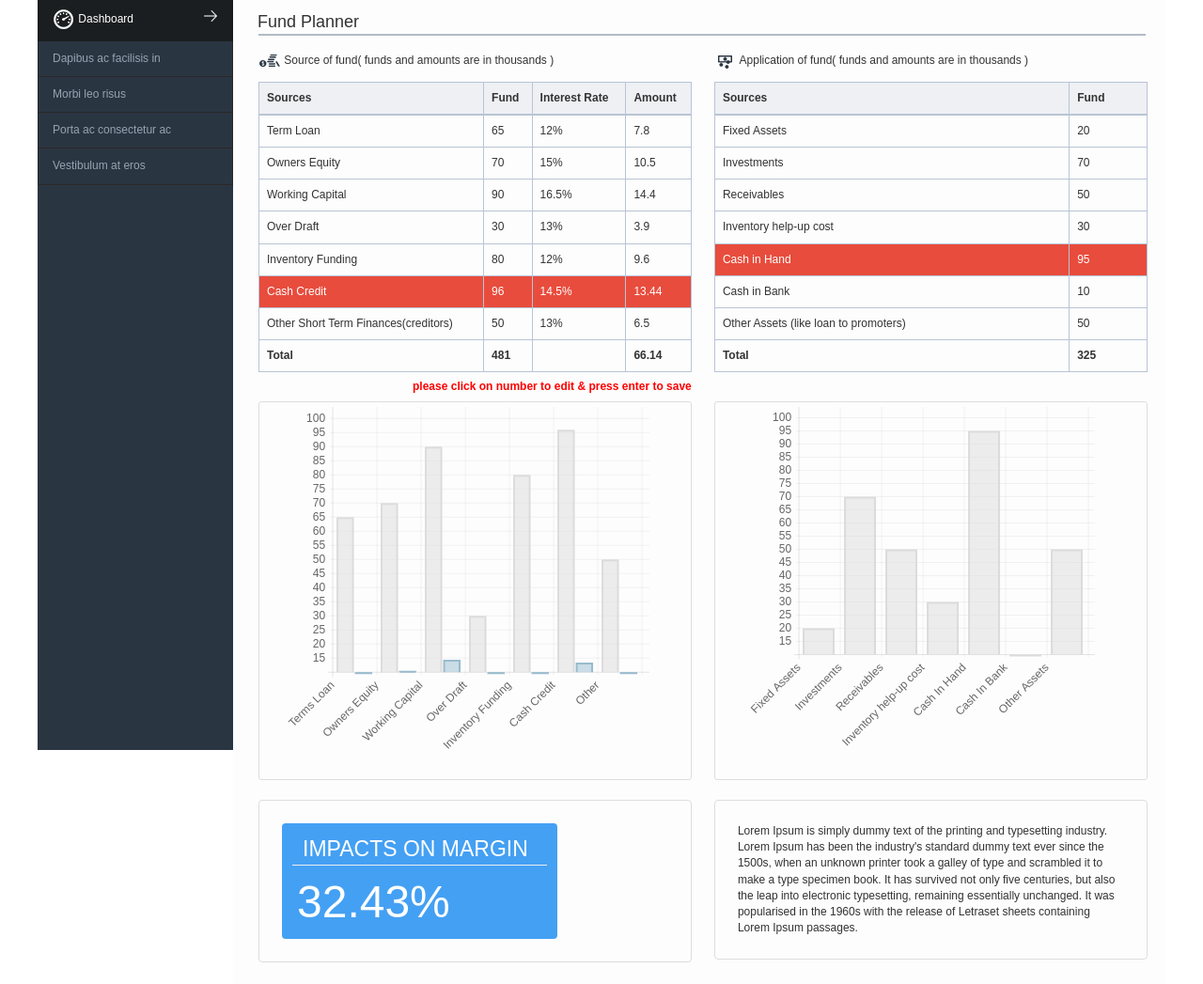
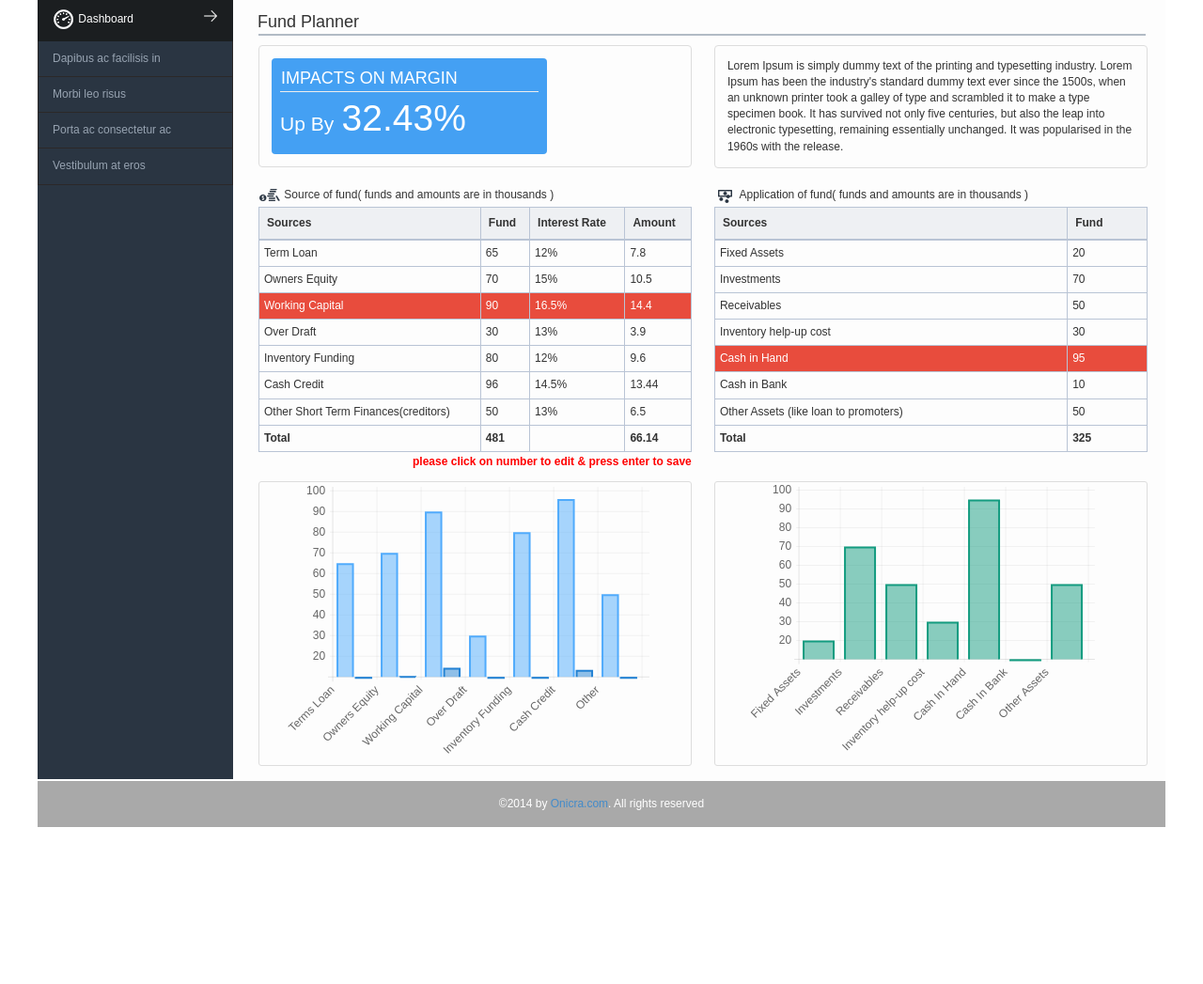
Before and after one commit to safiahmed/Onicra, a plain HTML site: page public_html/index.html in a window 1280 px wide. Shown: the part 54-1101 px from the top of the page at 94% size. After the commit the page ends 934 px from the top, so only its background shows below. Drawn offline with nearby package versions, Linux system fonts and the light colour scheme.

Commit message:
4th change

```diff
--- a/public_html/index.html
+++ b/public_html/index.html
@@ -68,7 +68,7 @@
             <div class="row">
                 <div class="col-md-4">
                     <div class="list-group">
-                        <a href="#" class="list-group-item active">
+                        <a href="index.html" class="list-group-item active">
                             <img src="images/dashboard_icon.png" />
                             Dashboard
                             <img src="images/arrow_right.png" style="float: right;" />
@@ -83,7 +83,24 @@
                     <h4>Fund Planner</h4>
                     <div class="right-horizontal-line"></div>
                     <section class="data-tables">
-                        <div class="left-data-table">
+                        <section class="first-container">
+                            <div class="left-data-table third-container">
+                                <div class="interest-rate">
+                                    <span>IMPACTS ON MARGIN</span>
+                                    <hr>
+                                    <p><label></label> <span></span></p>
+                                </div>
+                            </div>
+                            <div class="right-data-table third-container">
+                                Lorem Ipsum is simply dummy text of the printing and typesetting industry. Lorem Ipsum
+                                has been the industry's standard dummy text ever since the 1500s, when an unknown printer took a
+                                galley of type and scrambled it to make a type specimen book. It has survived not only five
+                                centuries, but also the leap into electronic typesetting, remaining essentially unchanged.
+                                It was popularised in the 1960s with the release.
+                            </div>
+                        </section>
+                        <section>
+                            <div class="left-data-table table-container">
                                 <p>
                                     <img src="images/resource_of_fund_icon.png" />
                                     Source of fund( funds and amounts are in thousands )</p>
@@ -102,43 +119,43 @@
                                                 <td>Term Loan</td>
                                                 <td>65</td>
                                                 <td>12%</td>
-                                            <td>42</td>
+                                                <td class="val" id="11">42</td>
                                             </tr>
                                             <tr>
                                                 <td>Owners Equity</td>
                                                 <td>70</td>
                                                 <td>15%</td>
-                                            <td>30</td>
+                                                <td class="val" id="12">30</td>
                                             </tr>
                                             <tr>
                                                 <td>Working Capital</td>
                                                 <td>90</td>
                                                 <td>16.5%</td>
-                                            <td>6.6</td>
+                                                <td class="val" id="13">6.6</td>
                                             </tr>
                                             <tr>
                                                 <td>Over Draft</td>
                                                 <td>30</td>
                                                 <td>13%</td>
-                                            <td>13</td>
+                                                <td class="val" id="14">13</td>
                                             </tr>
                                             <tr>
                                                 <td>Inventory Funding</td>
                                                 <td>80</td>
                                                 <td>12%</td>
-                                            <td>24</td>
+                                                <td class="val" id="15">24</td>
                                             </tr>
-                                        <tr class="selected-row">
+                                            <tr>
                                                 <td>Cash Credit</td>
                                                 <td>96</td>
                                                 <td>14.5%</td>
-                                            <td>43.5</td>
+                                                <td class="val" id="16">43.5</td>
                                             </tr>
                                             <tr>
                                                 <td>Other Short Term Finances(creditors)</td>
                                                 <td>50</td>
                                                 <td>13%</td>
-                                            <td>6</td>
+                                                <td class="val" id="17">6</td>
                                             </tr>
                                             <tr>
                                                 <td>Total</td>
@@ -151,7 +168,7 @@
                                 </div><!-- /.table-responsive -->
                                 <span class="info">please click on number to edit & press enter to save</span>
                             </div>
-                        <div class="right-data-table">
+                            <div class="right-data-table table-container">
                                 <p>
                                     <img src="images/application_of_fund_icon.png" />
                                     Application of fund( funds and amounts are in thousands )
@@ -167,31 +184,31 @@
                                         <tbody>
                                             <tr>
                                                 <td>Fixed Assets</td>
-                                            <td>20</td>
+                                                <td class="val1" id="21">20</td>
                                             </tr>
                                             <tr>
                                                 <td>Investments</td>
-                                            <td>70</td>
+                                                <td class="val1" id="22">70</td>
                                             </tr>
                                             <tr>
                                                 <td>Receivables</td>
-                                            <td>50</td>
+                                                <td class="val1" id="23">50</td>
                                             </tr>
                                             <tr>
                                                 <td>Inventory help-up cost</td>
-                                            <td>30</td>
+                                                <td class="val1" id="24">30</td>
                                             </tr>
-                                        <tr class="selected-row">
+                                            <tr>
                                                 <td>Cash in Hand</td>
-                                            <td>95</td>
+                                                <td class="val1" id="25">95</td>
                                             </tr>
                                             <tr>
                                                 <td>Cash in Bank</td>
-                                            <td>10</td>
+                                                <td class="val1" id="26">10</td>
                                             </tr>
                                             <tr>
                                                 <td>Other Assets (like loan to promoters)</td>
-                                            <td>50</td>
+                                                <td class="val1" id="7">50</td>
                                             </tr>
                                             <tr>
                                                 <td>Total</td>
@@ -201,36 +218,25 @@
                                     </table>
                                 </div><!-- /.table-responsive -->
                             </div>
+                        </section>
                         <div class="clear"></div>
                         <section class="chart-section">
                             <div class="left-data-table chart-division">
-                                <canvas id="canvas" height="380" width="458"></canvas>
+                                <canvas id="canvas" height="300" width="458"></canvas>
                             </div>
                             <div class="right-data-table chart-division">
-                                <canvas id="canvas-second" height="380" width="458"></canvas>
+                                <canvas id="canvas-second" height="300" width="458"></canvas>
                             </div>
                         </section>
                         <div class="clear"></div>
-                        <section>
-                            <div class="left-data-table third-container">
-                                <div class="interest-rate">
-                                    <span>IMPACTS ON MARGIN</span>
-                                    <hr>
-                                    <p></p>
+                    </section>
                 </div>
             </div>
-                            <div class="right-data-table third-container">
-                                Lorem Ipsum is simply dummy text of the printing and typesetting industry. Lorem Ipsum
-                                has been the industry's standard dummy text ever since the 1500s, when an unknown printer took a
-                                galley of type and scrambled it to make a type specimen book. It has survived not only five
-                                centuries, but also the leap into electronic typesetting, remaining essentially unchanged.
-                                It was popularised in the 1960s with the release of Letraset sheets containing Lorem Ipsum
-                                passages.
+            <section class="footer">
+                <div class="footer">
+                    &copy;2014 by <a href="http://www.onicra.com/" target="_blank" >Onicra.com</a>. All rights reserved
                 </div>
             </section>
         </section>
-                </div>
-            </div>
-        </section>
     </body>
 </html>
--- a/public_html/js/script.js
+++ b/public_html/js/script.js
@@ -24,8 +24,6 @@ $(document).ready(function() {
         }
     })
 //    edit and update code ends here
-
-
 
 
 })
@@ -92,11 +90,44 @@ function calculatevalues() {
     var FI = FR / t1last
     var FO = FI.toFixed(2);
     if (FO > 0) {
-        $(".interest-rate p").text(FO + "%")
+        $(".interest-rate p span").text(FO + "%")
+        $(".interest-rate p label").text("Up By")
     } else {
-        $(".interest-rate p").text("-"+FO + "%")
+        $(".interest-rate p span").text(FO + "%")
+        $(".interest-rate p label").text("Down By")
     }
     //    calculation of interest rate s ends here
+
+    //this function is for highlighting the highest interest value
+    highlightRow()
+}
+
+function highlightRow() {
+    var max = 0
+    var row = 0
+    $(".val").each(function() {
+        $(this).parent("tr").removeClass("selected-row")
+        var $this = parseFloat($(this).text())
+        if ($this > max) {
+            max = $this;
+            row = $(this).attr("id")
+        }
+    })
+    $("#" + row).parent("tr").addClass("selected-row")
+
+
+    var maxi = 0
+    var rowi = 0
+    $(".val1").each(function() {
+        $(this).parent("tr").removeClass("selected-row")
+        var $thisi = parseFloat($(this).text())
+        if ($thisi > maxi) {
+            maxi = $thisi;
+            rowi = $(this).attr("id")
+        }
+    })
+    $("#" + rowi).parent("tr").addClass("selected-row")
+
 }
 
 function chartdata() {
@@ -118,13 +149,13 @@ function chartdata() {
         labels: ["Terms Loan", "Owners Equity", "Working Capital", "Over Draft", "Inventory Funding", "Cash Credit", "Other"],
         datasets: [
             {
-                fillColor: "rgba(220,220,220,0.5)",
-                strokeColor: "rgba(220,220,220,1)",
+                fillColor: "rgba(80,171,252,0.5)",
+                strokeColor: "rgba(80,171,252,1)",
                 data: data1
             },
             {
-                fillColor: "rgba(151,187,205,0.5)",
-                strokeColor: "rgba(151,187,205,1)",
+                fillColor: "rgba(35,130,212,0.5)",
+                strokeColor: "rgba(35,130,212,1)",
                 data: data2
             }
         ]
@@ -147,8 +178,8 @@ function chartdatasecond() {
         labels: ["Fixed Assets", "Investments", "Receivables", "Inventory help-up cost", "Cash In Hand", "Cash In Bank", "Other Assets"],
         datasets: [
             {
-                fillColor: "rgba(220,220,220,0.5)",
-                strokeColor: "rgba(220,220,220,1)",
+                fillColor: "rgba(20,156,128,0.5)",
+                strokeColor: "rgba(20,156,128,1)",
                 data: data3
             }
         ]
--- a/public_html/style/style.css
+++ b/public_html/style/style.css
@@ -18,7 +18,6 @@
     margin: 0 auto;
     margin-top: 2px;
     margin-left: 11px;
-    margin-bottom: 15px
 }
 
 .data-tables{
@@ -42,19 +41,19 @@
 }
 
 .interest-rate{
-    padding: 11px;
+    padding: 9px;
     background-color: #44A0F3;
-    height: 123px;
+    height: 102px;
     width: 293px;
     color: #ffffff;
     border-radius: 4px;
 }
 .interest-rate span{
-    font-size: 23px;
-    padding: 11px;
+    font-size: 18px;
+    padding: 1px;
 }
-.interest-rate p{
-    font-size: 48px;
+.interest-rate p span{
+    font-size: 39px;
     padding: 5px;
 }
 .interest-rate hr{
@@ -62,19 +61,34 @@
     margin-bottom: 0;
 }
 
+.interest-rate p label{
+    font-weight: normal;
+    font-size: 21px;
+}
+
 .third-container{
-    padding: 24px;
+    padding: 13px;
     border: 1px solid #ddd;
     border-radius: 4px;
-    margin-top: 21px;
+    margin-top: 10px;
     margin-bottom: 7px;
-    height: auto;
+}
+
+.table-container{
+    margin-top: 10px;
+}
+
+.table-container p{
+    margin-bottom: 0;
+}
+
+.table1{
+    margin-bottom: 2px
 }
 
 .info{
     color: red;
     float: right;
-    margin-top: -13px;
     margin-bottom: 7px;
     font-weight: bold;
 }
@@ -107,6 +121,10 @@ tbody tr:hover{
     font-weight: bold;
 }
 
+.table>tbody>tr>td{
+    padding: 5px;
+}
+
 .selected-row{
     background-color: #e84c3d;
     color: #ffffff;
@@ -115,7 +133,8 @@ tbody tr:hover{
 .chart-division{
     border: 1px solid #ddd;
     border-radius: 3px;
-    height: 403px;
+    height: 303px;
+    margin-top: 5px;
 }
 
 .foutstyle{
@@ -128,6 +147,12 @@ tbody tr:hover{
     font-weight: bold;
 }
 
+.footer{
+    background-color: darkgrey;
+    color: white;
+    padding: 8px;
+    text-align: center;
+}
 
 .clear{
     clear: both;
@@ -138,7 +163,7 @@ tbody tr:hover{
 @media (min-width: 1200px) {
 
     .col-md-4,.col-lg-8{
-        min-height: 800px;
+        min-height: 831px;
         background-color: #2a3542;
     }
 
```
Also changed, not shown: 1 other file. Lines whose indentation alone changed are shown as unchanged.
